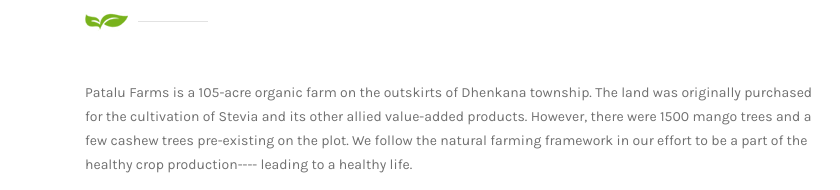
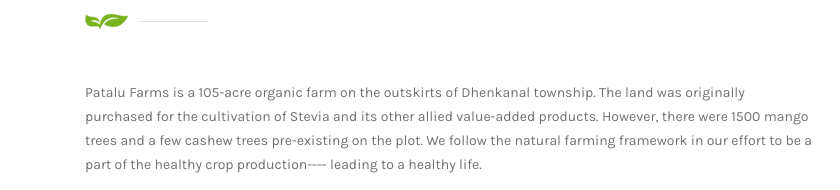
Before and after one commit to Pravash2/GanjaraHills, a website: page about.html in a window 1280 px wide. Shown: the part 1415-1605 px from the top of the page, 0-840 px from the left. Drawn offline with Linux system fonts and the light colour scheme.

Commit message:
denkanal spell update

```diff
--- a/about.html
+++ b/about.html
@@ -200,7 +200,7 @@
               <h2><span>Let Us</span> Tell You Our Story</h2>
               <img src="img/core-img/decor.png" alt="">
             </div>
-            <p>Patalu Farms is a 105-acre organic farm on the outskirts of Dhenkana township. The land was originally
+            <p>Patalu Farms is a 105-acre organic farm on the outskirts of Dhenkanal township. The land was originally
               purchased for the cultivation of Stevia and its other allied value-added products. However, there
               were 1500 mango trees and a few cashew trees pre-existing on the plot. We follow the
               natural farming framework in our effort to be a part of the healthy crop production---- leading to a
```
